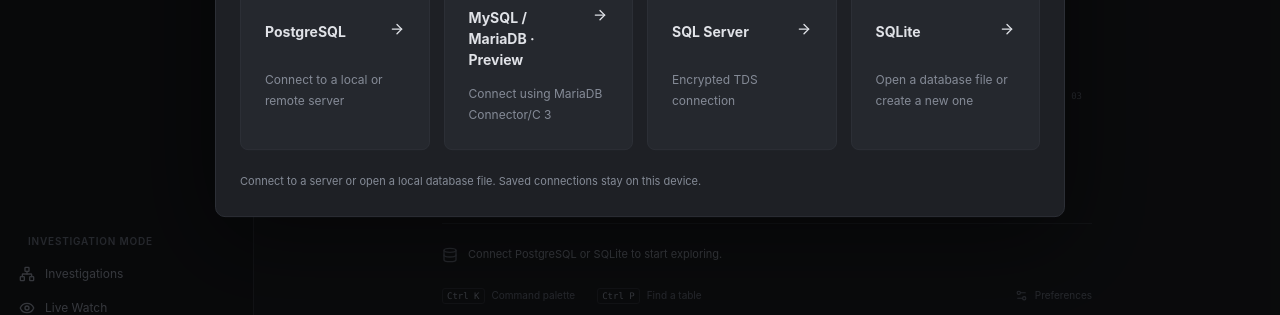
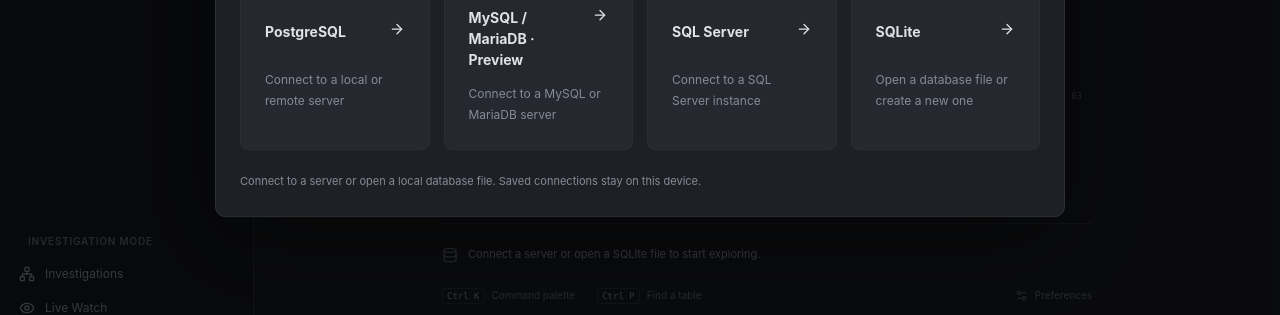
Before and after one commit to gustawalk/kitsune, a React (Vite) app: page / in a window 1280 px wide. Both pictures are taken after typing "Sample" into the empty fields and a click on the button "Add your first connection". Shown: the part 387-702 px from the top of the page. Built offline with nearby package versions, Linux system fonts and the light colour scheme.

Commit message:
fix(onboarding): describe all supported database engines

```diff
--- a/src/App.tsx
+++ b/src/App.tsx
@@ -781,7 +781,7 @@
             <p>
               {workspace.connections.length
                 ? "Open a table and select a record to start an investigation."
-                : "Connect PostgreSQL or SQLite to start exploring."}
+                : "Connect a server or open a SQLite file to start exploring."}
             </p>
           </div>
         )}
--- a/src/features/Connections.tsx
+++ b/src/features/Connections.tsx
@@ -142,13 +142,13 @@
                 {
                   driver: "mysql",
                   name: "MySQL / MariaDB · Preview",
-                  detail: "Connect using MariaDB Connector/C 3",
+                  detail: "Connect to a MySQL or MariaDB server",
                   icon: Database,
                 },
                 {
                   driver: "mssql",
                   name: "SQL Server",
-                  detail: "Encrypted TDS connection",
+                  detail: "Connect to a SQL Server instance",
                   icon: Database,
                 },
                 {
```
